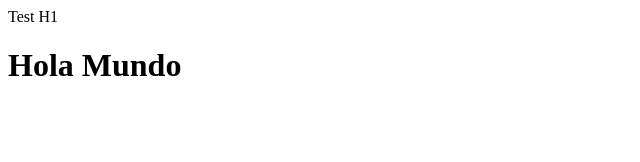
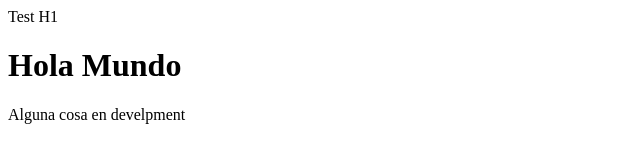
Before and after one commit to aprat-cl/TallerGIT, a plain HTML site: page index.html in a window 1280 px wide. Shown: the whole page, without its empty margins (0-640 px from the left). Drawn offline with Linux system fonts and the light colour scheme.

Commit message:
ADD: new line development

```diff
--- a/index.html
+++ b/index.html
@@ -4,6 +4,6 @@
 </head>
 <body>
     <h1>Hola Mundo</h1>
-
+    <p>Alguna cosa en develpment</p>
 </body>
 </html>
```
